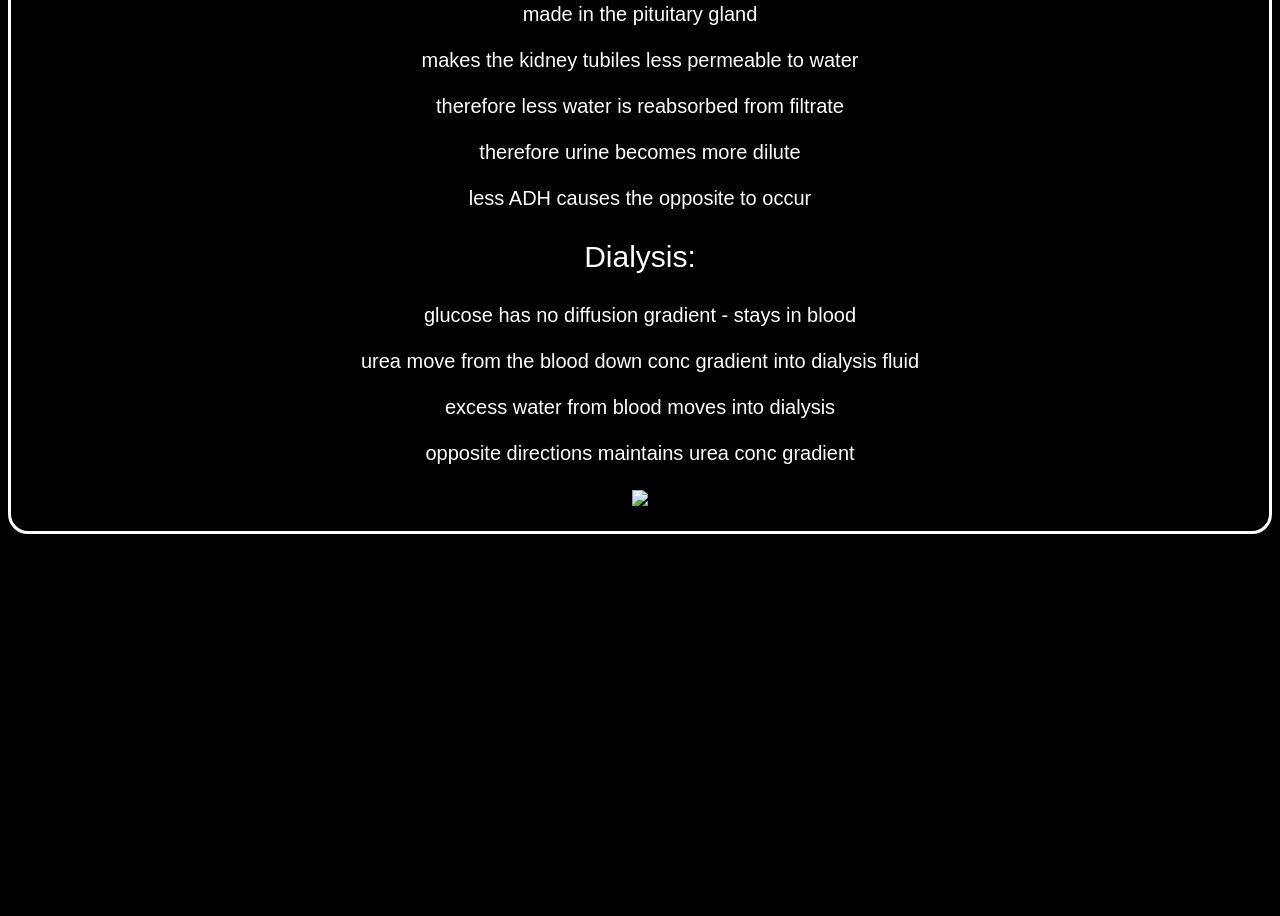
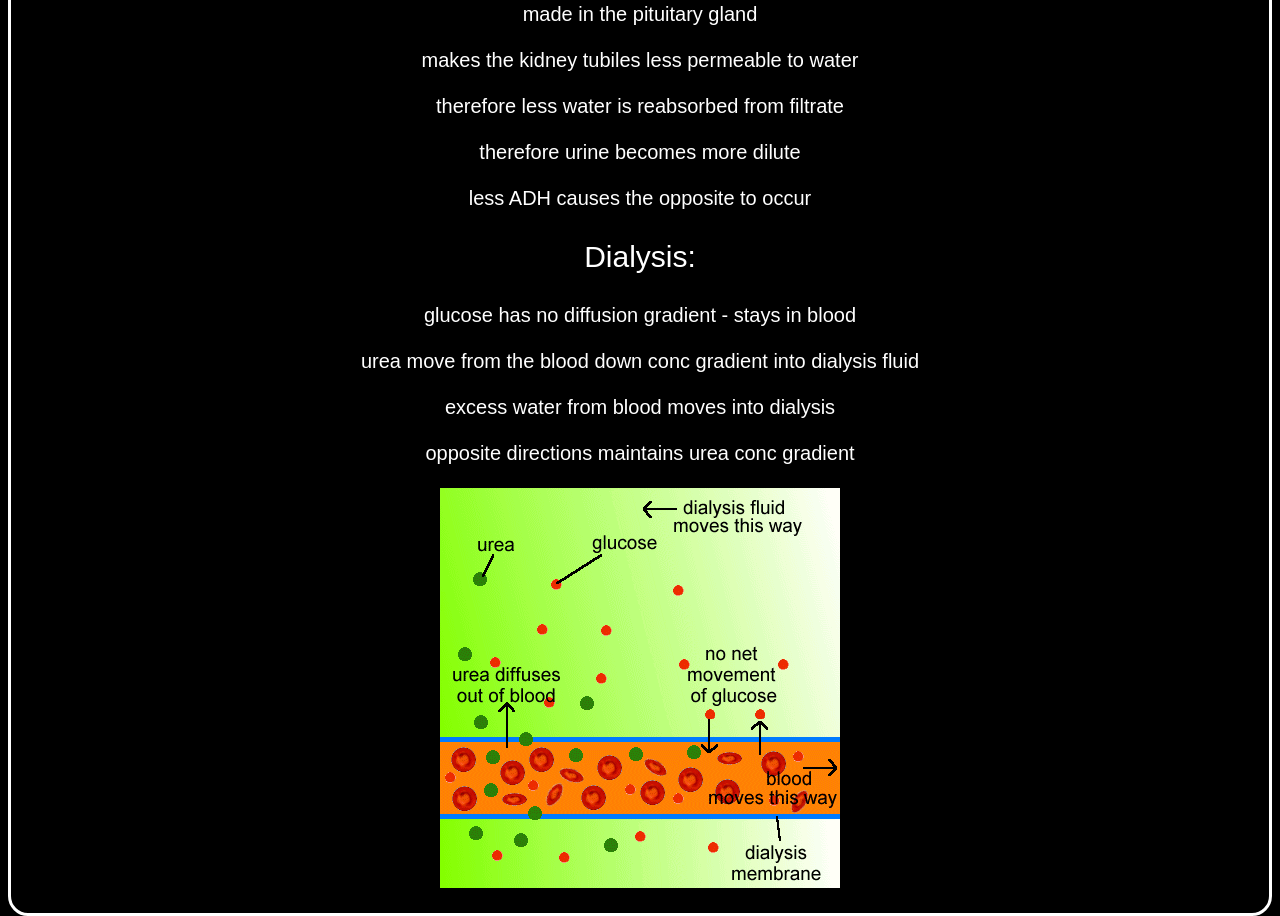
Before and after one commit to DinoZoomer/BiologyRevision, a plain HTML site: page index.html in a window 1280 px wide. Shown: the part 3365-4281 px from the top of the page. Before the commit the page ends 3899 px from the top, so only its background shows below. Drawn offline with Linux system fonts and the light colour scheme; the site is published under a folder, as on GitHub Pages, so addresses that start at the root find nothing; a script that the page names is missing.

Commit message:
Update index.html

```diff
--- a/index.html
+++ b/index.html
@@ -136,7 +136,7 @@
           urea move from the blood down conc gradient into dialysis fluid<br><br>
           excess water from blood moves into dialysis<br><br>
           opposite directions maintains urea conc gradient<br><br>
-          <img src="/images/IMG_0875.gif">
+          <img src="images/IMG_0875.gif">
         </p>
       </div>
   </div>
```
